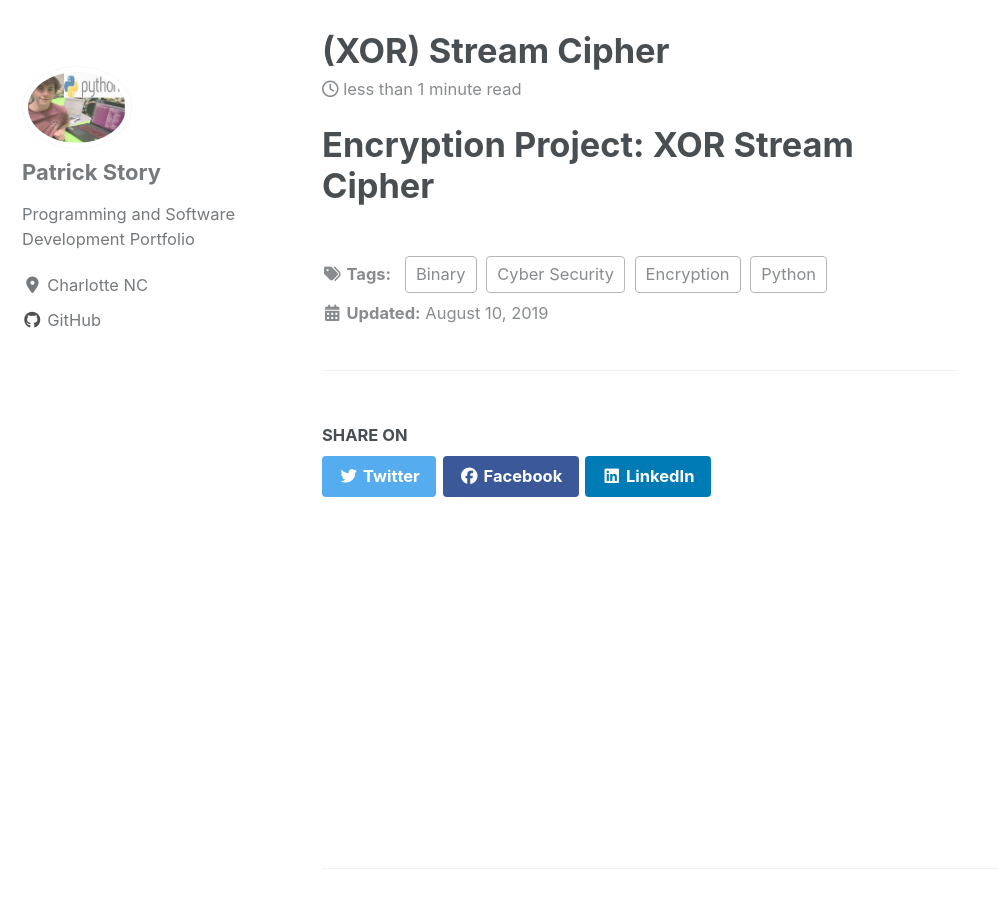
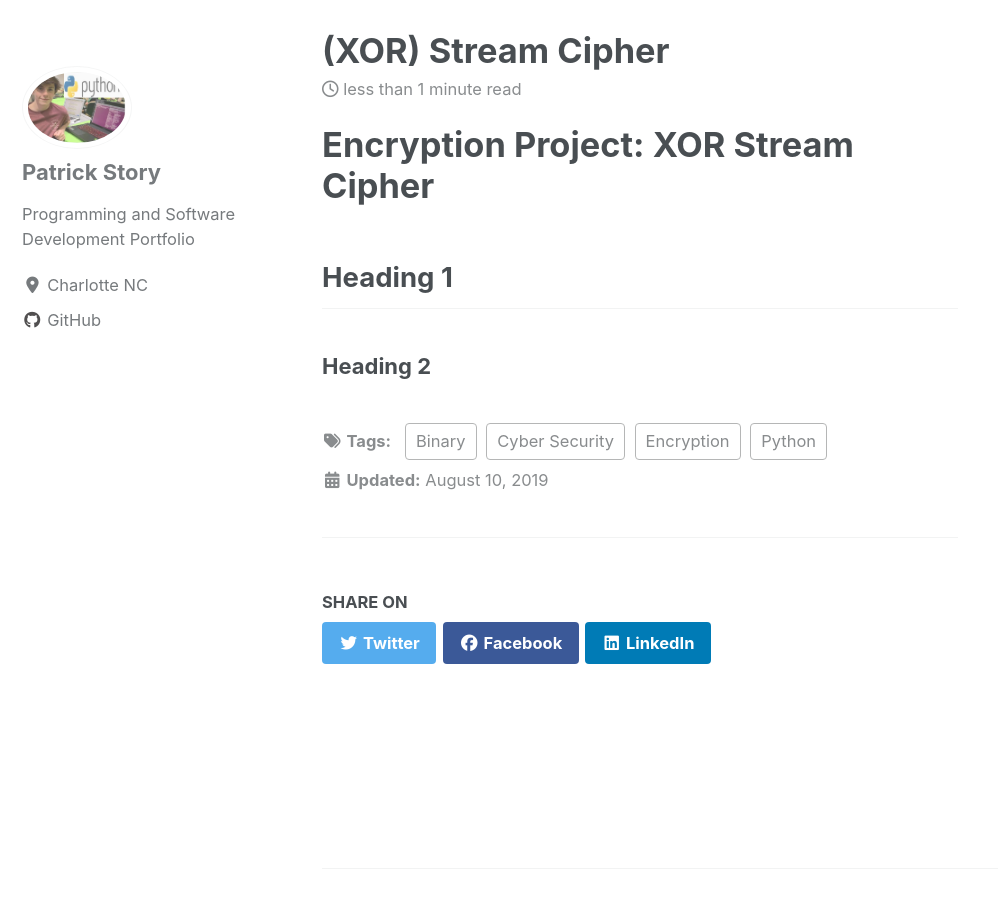
Before and after one commit to Patchyst/Patchyst.github.io, a Jekyll site: the page built from _posts/2019-08-10-steamcipher.md, in a window 1280 px wide and 900 px high, scrolled down 505 px. Shown: the whole window, without its empty margins (0-998 px from the left). Built offline with Jekyll 4.4.1, drawn with Linux system fonts in a browser that asks for light colours; cached includes are drawn as plain includes; nearby versions of some CDN libraries.

Commit message:
Updating XOR streacm cipher project

```diff
--- a/_posts/2019-08-10-steamcipher.md
+++ b/_posts/2019-08-10-steamcipher.md
@@ -7,3 +7,5 @@ header:
 excerpt: "A secure Stream Cipher that utilizes a XOR gate to create an encrypted code exchange"
 ---
 # Encryption Project: XOR Stream Cipher
+## Heading 1
+### Heading 2
```
